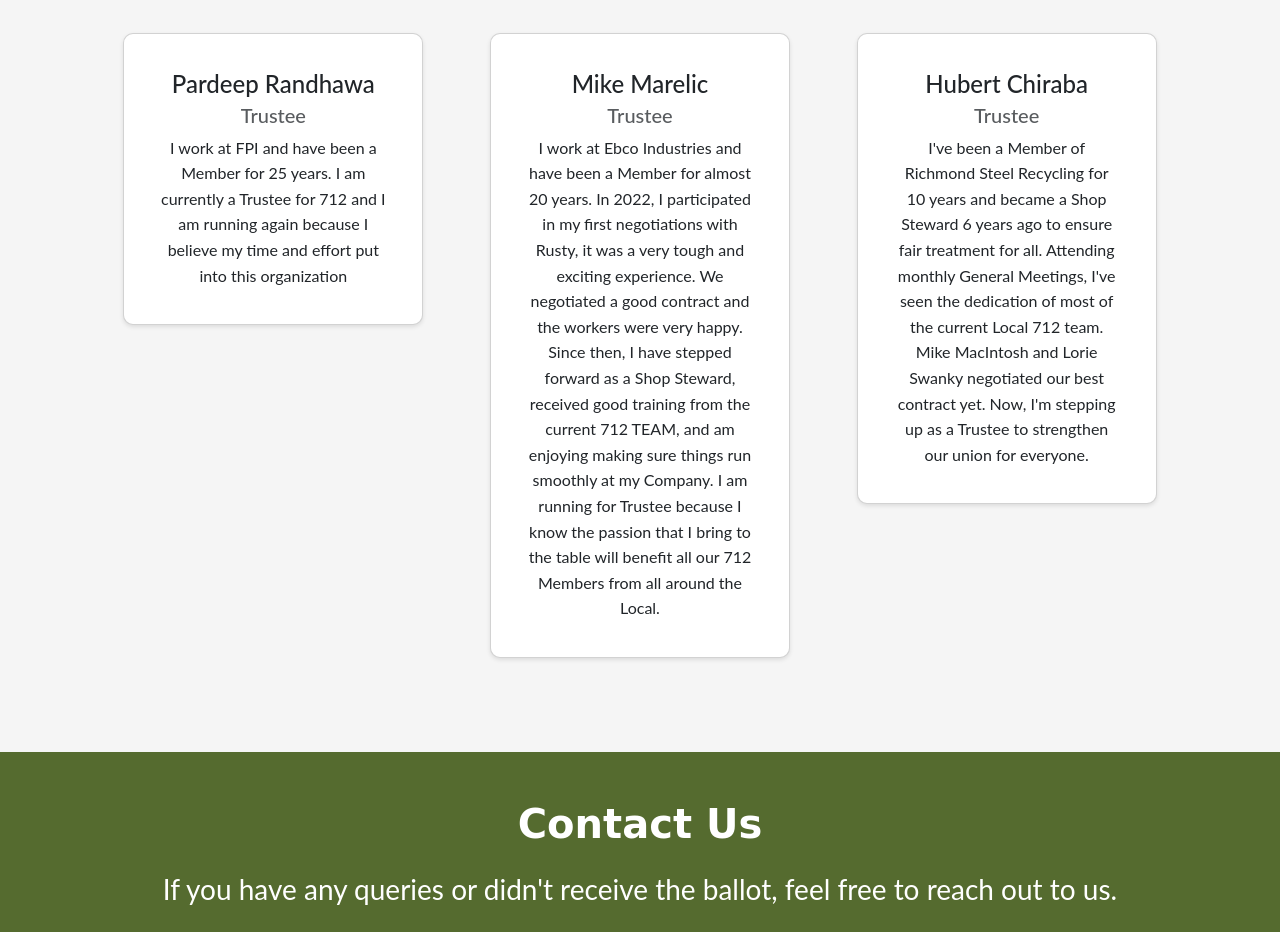
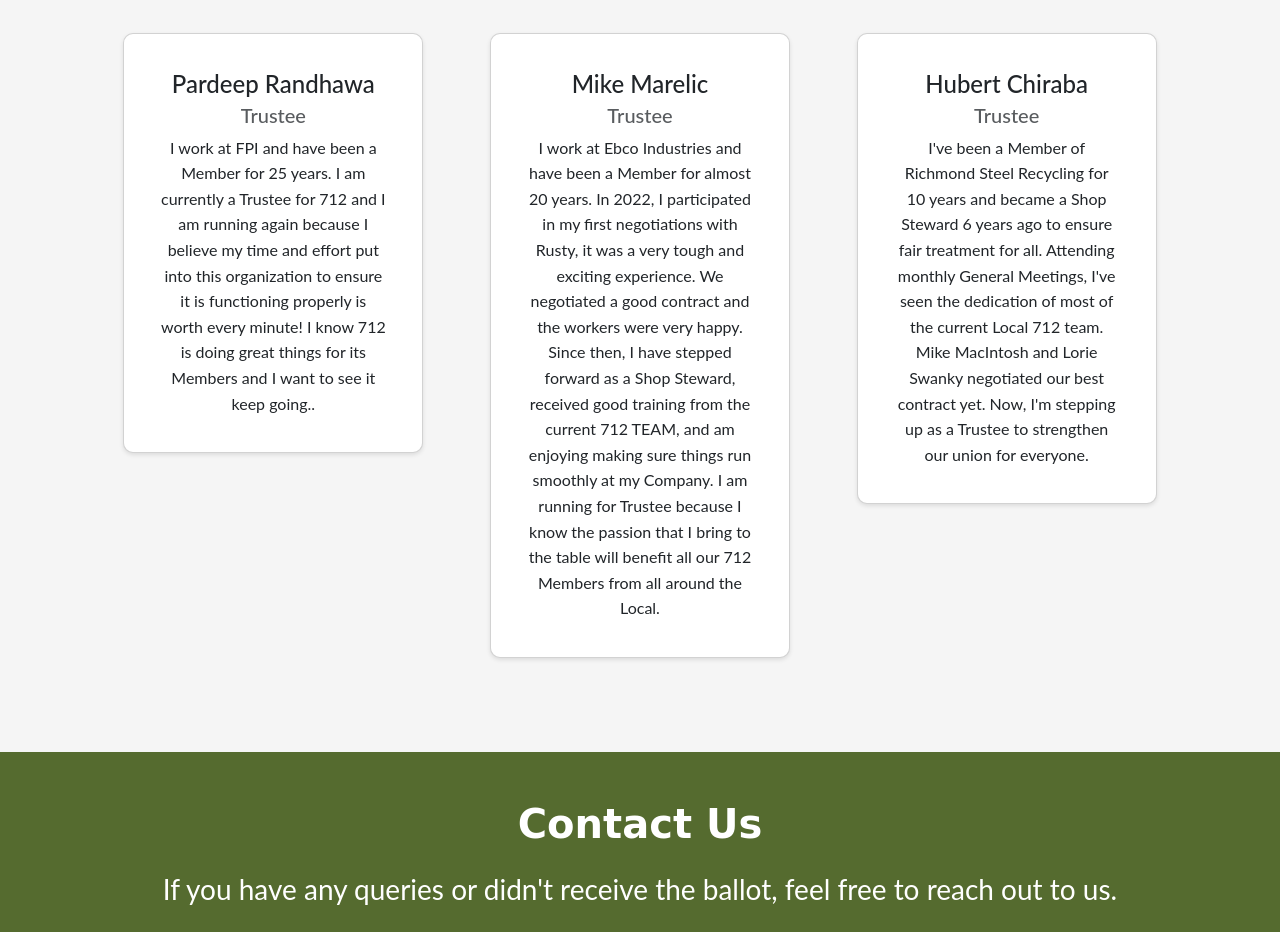
Before and after one commit to VibhaRana/Election, a plain HTML site: page team.html in a window 1280 px wide. Shown: the part 3460-4392 px from the top of the page. Drawn offline with nearby package versions, Linux system fonts and the light colour scheme.

Commit message:
bio of pardeep modified

```diff
--- a/team.html
+++ b/team.html
@@ -167,7 +167,7 @@ and I look forward to being a part of it. Support the Members on Mike’s TEAM,
                 <h4 class="card-title">Pardeep Randhawa</h4>
                 <h5 class="card-subtitle mb-2 text-muted">Trustee</h5>
                 <p class="card-text">
-                    I work at FPI and have been a Member for 25 years. I am currently a Trustee for 712 and I am running again because I believe my time and effort put into this organization
+                    I work at FPI and have been a Member for 25 years. I am currently a Trustee for 712 and I am running again because I believe my time and effort put into this organization to ensure it is functioning properly is worth every minute! I know 712 is doing great things for its Members and I want to see it keep going..
                 </p>
             </div>
             </section>
```
